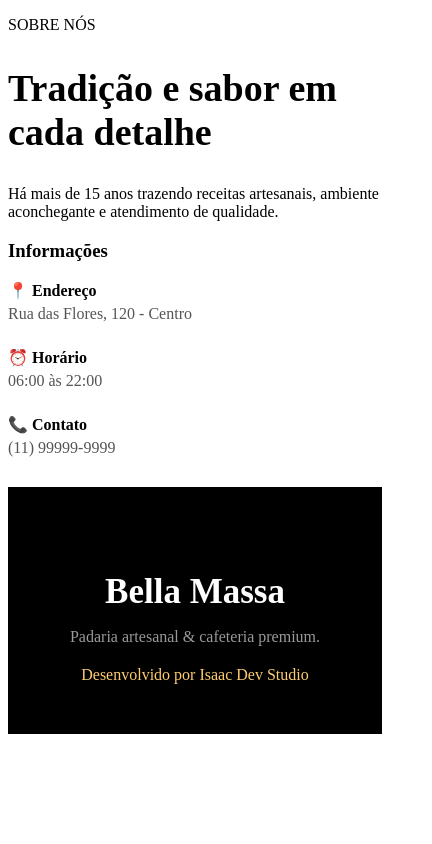
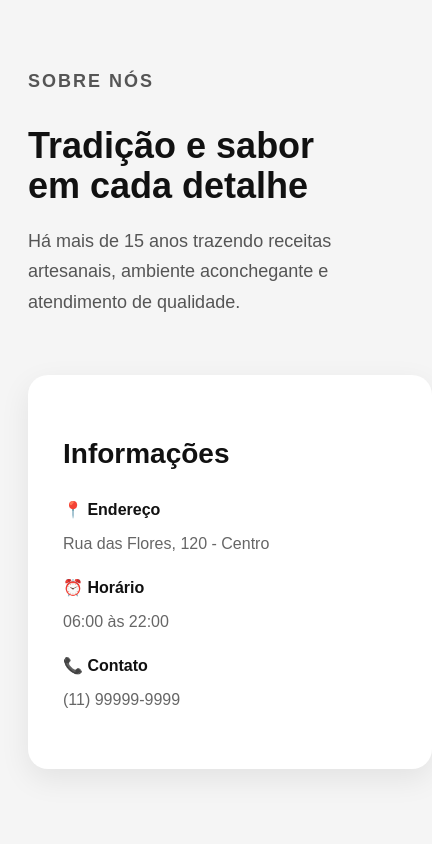
Before and after one commit to isaaclimab/isaca, a plain HTML site: page index.html in a window 390 px wide. Shown: the top 844 px of the page, 432 px wide, since content can reach past the window. Drawn offline with Linux system fonts and the light colour scheme.

Commit message:
Update styles.css

```diff
--- a/styles.css
+++ b/styles.css
@@ -1,4 +1,60 @@
+ {
+  margin: 0;
+  padding: 0;
+  box-sizing: border-box;
+}
+
+body {
+  font-family: Arial, sans-serif;
+  background: #f5f5f5;
+  color: #111;
+  padding: 40px 20px;
+}
+
+.about {
+  max-width: 1100px;
+  margin: auto;
+  display: flex;
+  gap: 40px;
+  justify-content: space-between;
+  align-items: flex-start;
+  flex-wrap: wrap;
+}
+
+.about-text {
+  flex: 1;
+  min-width: 300px;
+}
+
+.mini-title {
+  color: #c58b2a;
+  font-weight: bold;
+  margin-bottom: 10px;
+  letter-spacing: 2px;
+}
+
+.about h2 {
+  font-size: 48px;
+  margin-bottom: 20px;
+  line-height: 1.1;
+}
+
+.about-text p {
+  font-size: 18px;
+  color: #555;
+  line-height: 1.7;
+}
+
 .info-box {
+  background: white;
+  padding: 35px;
+  border-radius: 20px;
+  width: 350px;
+  box-shadow: 0 10px 30px rgba(0,0,0,0.08);
+}
+
+.info-box h3 {
+  font-size: 28px;
   margin-bottom: 30px;
 }
 
@@ -6,20 +62,25 @@
   margin-bottom: 25px;
 }
 
+.info-item strong {
+  display: block;
+  margin-bottom: 5px;
+}
+
 .info-item p {
-  color: #555;
-  margin-top: 5px;
+  color: #666;
 }
 
 footer {
-  background: black;
+  background: #111;
   color: white;
   text-align: center;
-  padding: 50px 20px;
+  padding: 60px 20px;
+  margin-top: 80px;
 }
 
 footer h3 {
-  font-size: 35px;
+  font-size: 36px;
   margin-bottom: 10px;
 }
 
@@ -33,20 +94,15 @@ footer span {
 }
 
 @media (max-width: 768px) {
-  .hero {
-    padding: 30px;
+  .about {
+    flex-direction: column;
   }
 
-  .hero h1 {
-    font-size: 60px;
+  .about h2 {
+    font-size: 36px;
   }
 
-  .title h2,
-  .about h2 {
-    font-size: 38px;
-  }
-
-  .buttons {
-    flex-direction: column;
+  .info-box {
+    width: 100%;
   }
 }
```
